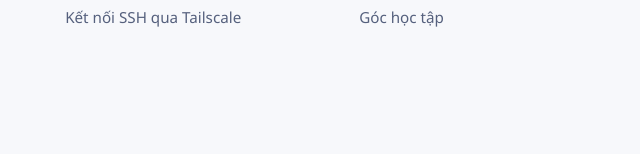
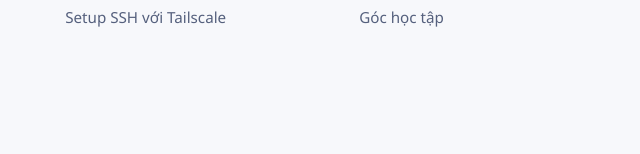
Before and after one commit to hrtz361/personal_portfolio, a plain HTML site: page index.html in a window 1280 px wide. Shown: the part 1765-1919 px from the top of the page, 439-1079 px from the left. Drawn offline with Linux system fonts and the light colour scheme.

Commit message:
modified:   index.html

```diff
--- a/index.html
+++ b/index.html
@@ -97,7 +97,7 @@
 
       <figure>
         <a href="images/tailscale.jpg"><img src="images/tailscale.jpg" alt="Setup ssh server với Tailscale" loading="lazy"></a>
-        <figcaption>Kết nối SSH qua Tailscale</figcaption>
+        <figcaption>Setup SSH với Tailscale</figcaption>
       </figure>
 
 
```
